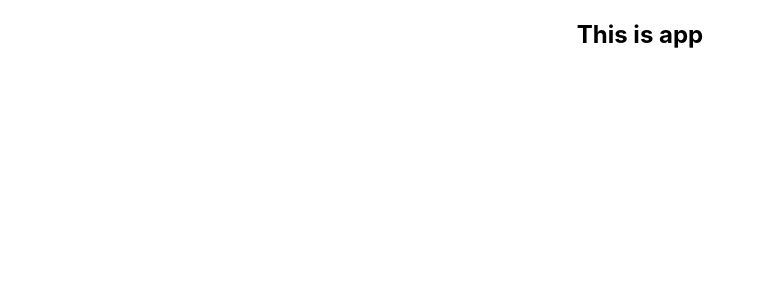
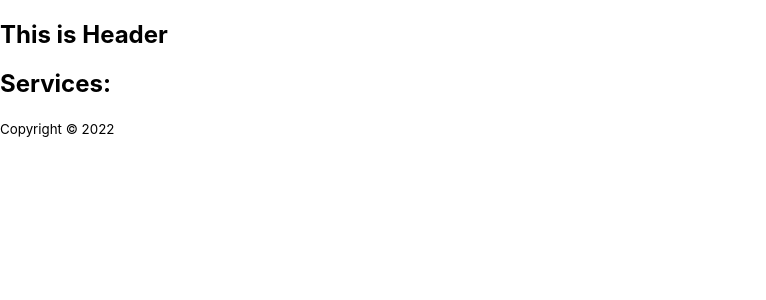
Before and after one commit to MrRonnie/Independent-Service-Provider, a React (Create React App) app: page / in a window 1280 px wide. Shown: the top 300 px of the page, without its empty margins (0-766 px from the left). Built offline with nearby package versions, Linux system fonts and the light colour scheme.

Commit message:
Project component setup and router setup

```diff
--- a/package.json
+++ b/package.json
@@ -6,8 +6,10 @@
     "@testing-library/jest-dom": "^5.16.4",
     "@testing-library/react": "^13.1.1",
     "@testing-library/user-event": "^13.5.0",
+    "firebase": "^9.6.11",
     "react": "^18.0.0",
     "react-dom": "^18.0.0",
+    "react-router-dom": "^6.3.0",
     "react-scripts": "5.0.1",
     "web-vitals": "^2.1.4"
   },
--- a/src/App.js
+++ b/src/App.js
@@ -1,10 +1,19 @@
-import logo from "./logo.svg";
+import { Route, Routes } from "react-router-dom";
 import "./App.css";
+import About from "./Pages/About/About";
+import Home from "./Pages/Home/Home/Home";
+import Footer from "./Pages/Shared/Footer/Footer";
+import Header from "./Pages/Shared/Header/Header";
 
 function App() {
   return (
-    <div className="App">
-      <h2>This is app</h2>
+    <div>
+      <Header></Header>
+      <Routes>
+        <Route path="/" element={<Home></Home>}></Route>
+        <Route path="/about" element={<About></About>}></Route>
+      </Routes>
+      <Footer></Footer>
     </div>
   );
 }
--- /dev/null
+++ b/src/Pages/About/About.js
@@ -0,0 +1,11 @@
+import React from "react";
+
+const About = () => {
+  return (
+    <div>
+      <h2>This is about me</h2>
+    </div>
+  );
+};
+
+export default About;
--- a/src/Pages/Home/Home.js
+++ b/src/Pages/Home/Home/Home.js
@@ -1,9 +1,10 @@
 import React from "react";
+import Services from "../Services/Services";
 
 const Home = () => {
   return (
     <div>
-      <h2>This is Home</h2>
+      <Services></Services>
     </div>
   );
 };
--- /dev/null
+++ b/src/Pages/Home/Services/Services.js
@@ -0,0 +1,11 @@
+import React from "react";
+
+const Services = () => {
+  return (
+    <div>
+      <h2>Services:</h2>
+    </div>
+  );
+};
+
+export default Services;
--- /dev/null
+++ b/src/Pages/Shared/Footer/Footer.js
@@ -0,0 +1,13 @@
+import React from "react";
+
+const Footer = () => {
+  return (
+    <footer className="text-center mt-5 aline-end">
+      <p>
+        <small>Copyright © {new Date().getFullYear()} </small>
+      </p>
+    </footer>
+  );
+};
+
+export default Footer;
--- /dev/null
+++ b/src/Pages/Shared/Header/Header.js
@@ -0,0 +1,11 @@
+import React from "react";
+
+const Header = () => {
+  return (
+    <div>
+      <h2>This is Header</h2>
+    </div>
+  );
+};
+
+export default Header;
--- a/src/index.js
+++ b/src/index.js
@@ -1,14 +1,17 @@
-import React from 'react';
-import ReactDOM from 'react-dom/client';
-import './index.css';
-import App from './App';
-import reportWebVitals from './reportWebVitals';
+import React from "react";
+import ReactDOM from "react-dom/client";
+import "./index.css";
+import App from "./App";
+import reportWebVitals from "./reportWebVitals";
+import { BrowserRouter } from "react-router-dom";
 
-const root = ReactDOM.createRoot(document.getElementById('root'));
+const root = ReactDOM.createRoot(document.getElementById("root"));
 root.render(
-  <React.StrictMode>
-    <App />
-  </React.StrictMode>
+  <BrowserRouter>
+    <React.StrictMode>
+      <App />
+    </React.StrictMode>
+  </BrowserRouter>
 );
 
 // If you want to start measuring performance in your app, pass a function
```
Also changed, not shown: src/firebase.init.js (added, +22 -0 lines), src/Pages/Home/Home/Home.css (added), src/Pages/Home/Services/Services.css (added), 1 other file (tests, documents, lock files or other folders).
